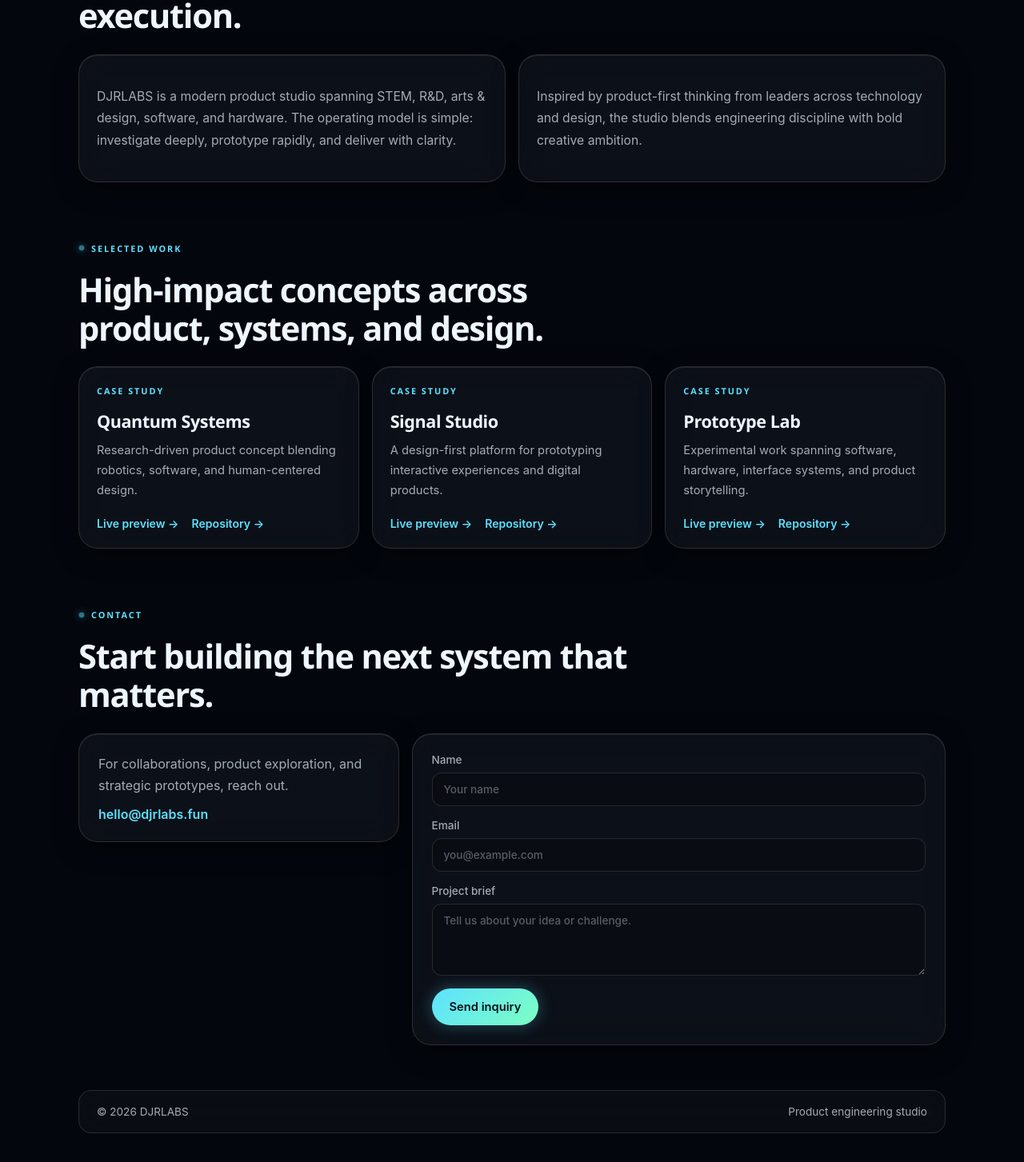
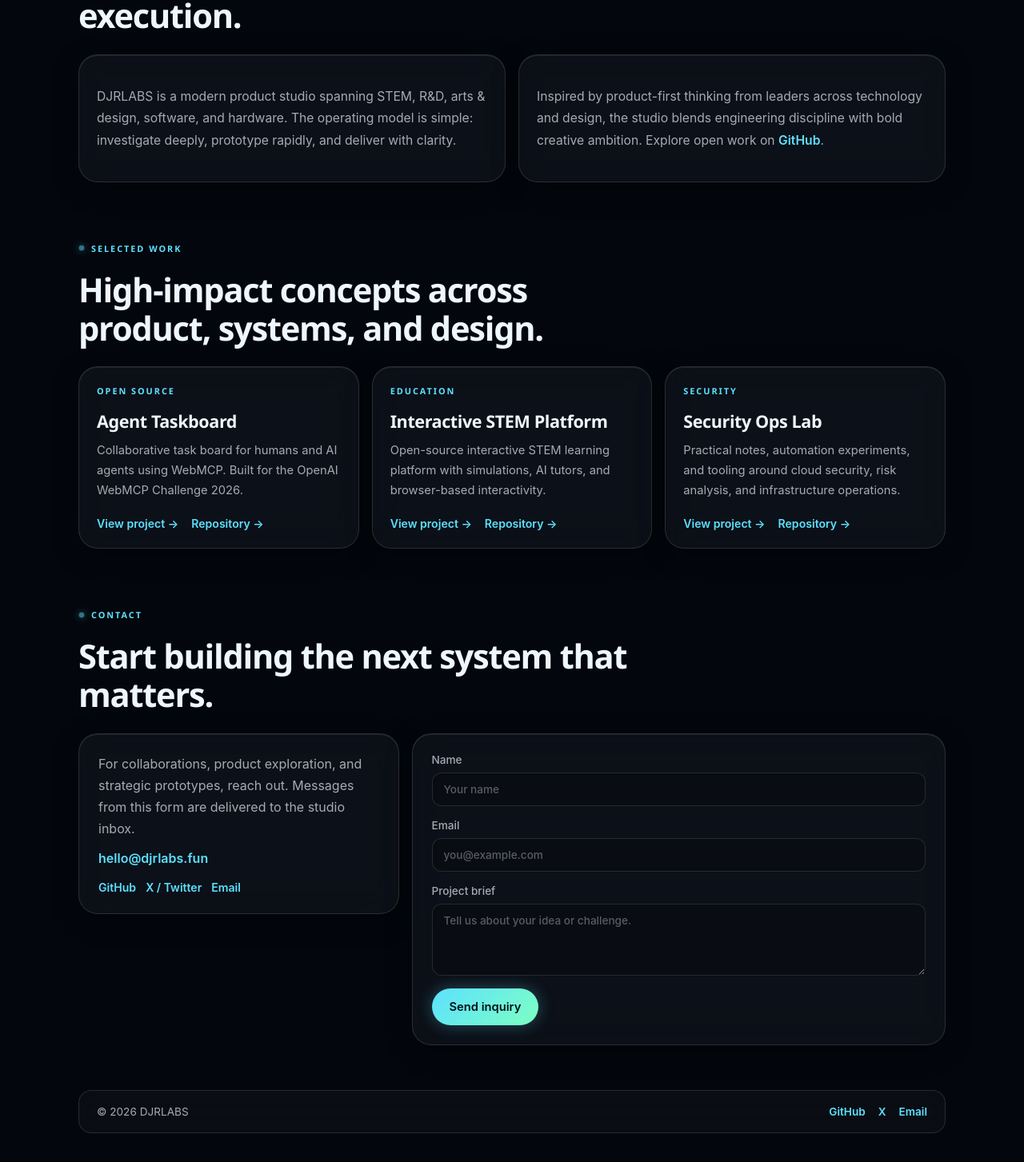
Before and after one commit to hkra1/djrlabs, a Next.js app: page / in a window 1280 px wide. Shown: the part 877-2330 px from the top of the page at 80% size. Built offline with nearby package versions, Linux system fonts and the light colour scheme.

Commit message:
Wire contact form to FormSubmit and link projects/nav to real sources

```diff
--- a/pages/_app.js
+++ b/pages/_app.js
@@ -8,7 +8,7 @@ export default function App({ Component, pageProps }) {
         <meta charSet="utf-8" />
         <meta
           httpEquiv="Content-Security-Policy"
-          content="default-src 'self'; base-uri 'self'; form-action 'self' mailto:; img-src 'self' data: https:; font-src 'self' https://fonts.gstatic.com; style-src 'self' 'unsafe-inline' https://fonts.googleapis.com; script-src 'self' 'unsafe-inline'; connect-src 'self'; frame-ancestors 'none'; object-src 'none'; upgrade-insecure-requests"
+          content="default-src 'self'; base-uri 'self'; form-action 'self' mailto: https://formsubmit.co; img-src 'self' data: https:; font-src 'self' https://fonts.gstatic.com; style-src 'self' 'unsafe-inline' https://fonts.googleapis.com; script-src 'self' 'unsafe-inline'; connect-src 'self' https://formsubmit.co; frame-ancestors 'none'; object-src 'none'; upgrade-insecure-requests"
         />
         <meta httpEquiv="X-Content-Type-Options" content="nosniff" />
         <meta httpEquiv="Referrer-Policy" content="strict-origin-when-cross-origin" />
--- a/pages/index.js
+++ b/pages/index.js
@@ -1,30 +1,43 @@
 import Head from 'next/head';
+import { useRouter } from 'next/router';
 import styles from '../styles/Home.module.css';
 
 const projects = [
   {
-    title: 'Quantum Systems',
-    desc: 'Research-driven product concept blending robotics, software, and human-centered design.',
-    repo: '#',
-    live: '#',
+    title: 'Agent Taskboard',
+    desc: 'Collaborative task board for humans and AI agents using WebMCP. Built for the OpenAI WebMCP Challenge 2026.',
+    repo: 'https://github.com/hkra1/webmcp-agent-taskboard',
+    live: 'https://github.com/hkra1/webmcp-agent-taskboard',
+    tag: 'Open source',
   },
   {
-    title: 'Signal Studio',
-    desc: 'A design-first platform for prototyping interactive experiences and digital products.',
-    repo: '#',
-    live: '#',
+    title: 'Interactive STEM Platform',
+    desc: 'Open-source interactive STEM learning platform with simulations, AI tutors, and browser-based interactivity.',
+    repo: 'https://github.com/hkra1/interactive-stem-platform',
+    live: 'https://github.com/hkra1/interactive-stem-platform',
+    tag: 'Education',
   },
   {
-    title: 'Prototype Lab',
-    desc: 'Experimental work spanning software, hardware, interface systems, and product storytelling.',
-    repo: '#',
-    live: '#',
+    title: 'Security Ops Lab',
+    desc: 'Practical notes, automation experiments, and tooling around cloud security, risk analysis, and infrastructure operations.',
+    repo: 'https://github.com/hkra1/security-ops-lab',
+    live: 'https://github.com/hkra1/security-ops-lab',
+    tag: 'Security',
   },
 ];
 
 const principles = ['STEM', 'R&D', 'ARTS & DESIGN', 'SOFTWARE', 'HARDWARE'];
 
+const social = [
+  { label: 'GitHub', href: 'https://github.com/hkra1' },
+  { label: 'X / Twitter', href: 'https://x.com/mehkra1' },
+  { label: 'Email', href: 'mailto:hello@djrlabs.fun' },
+];
+
 export default function Home() {
+  const router = useRouter();
+  const sent = router.query.sent === '1';
+
   return (
     <>
       <Head>
@@ -67,6 +80,9 @@ export default function Home() {
             <a href="#about">About</a>
             <a href="#projects">Projects</a>
             <a href="#contact">Contact</a>
+            <a href="https://github.com/hkra1" target="_blank" rel="noopener noreferrer">
+              GitHub
+            </a>
           </nav>
         </header>
 
@@ -134,7 +150,11 @@ export default function Home() {
             <div className={styles.aboutCard}>
               <p>
                 Inspired by product-first thinking from leaders across technology and design, the
-                studio blends engineering discipline with bold creative ambition.
+                studio blends engineering discipline with bold creative ambition. Explore open work on{' '}
+                <a href="https://github.com/hkra1" target="_blank" rel="noopener noreferrer">
+                  GitHub
+                </a>
+                .
               </p>
             </div>
           </div>
@@ -148,12 +168,12 @@ export default function Home() {
           <div className={styles.cardGrid}>
             {projects.map((project) => (
               <article key={project.title} className={styles.productCard}>
-                <span className={styles.cardTag}>Case study</span>
+                <span className={styles.cardTag}>{project.tag}</span>
                 <h3>{project.title}</h3>
                 <p>{project.desc}</p>
                 <div className={styles.cardActions}>
                   <a href={project.live} target="_blank" rel="noopener noreferrer">
-                    Live preview →
+                    View project →
                   </a>
                   <a href={project.repo} target="_blank" rel="noopener noreferrer">
                     Repository →
@@ -173,17 +193,48 @@ export default function Home() {
           <div className={styles.contactWrap}>
             <div className={styles.contactInfo}>
               <p>
-                For collaborations, product exploration, and strategic prototypes, reach out.
+                For collaborations, product exploration, and strategic prototypes, reach out. Messages
+                from this form are delivered to the studio inbox.
               </p>
               <a href="mailto:hello@djrlabs.fun">hello@djrlabs.fun</a>
+              <div className={styles.socialRow}>
+                {social.map((item) => (
+                  <a
+                    key={item.label}
+                    href={item.href}
+                    target={item.href.startsWith('http') ? '_blank' : undefined}
+                    rel={item.href.startsWith('http') ? 'noopener noreferrer' : undefined}
+                  >
+                    {item.label}
+                  </a>
+                ))}
+              </div>
             </div>
 
+            {sent ? (
+              <div className={styles.formSuccess} role="status">
+                <p className={styles.sectionEyebrow}>Message sent</p>
+                <h3>Thanks — your inquiry is in the queue.</h3>
+                <p>
+                  We will reply to the email you provided. You can also write directly to{' '}
+                  <a href="mailto:hello@djrlabs.fun">hello@djrlabs.fun</a>.
+                </p>
+                <a className={styles.secondaryButton} href="/#contact">
+                  Send another message
+                </a>
+              </div>
+            ) : (
               <form
                 className={styles.form}
-              action="mailto:hello@djrlabs.fun"
-              method="post"
-              encType="text/plain"
+                action="https://formsubmit.co/hkr96@outlook.in"
+                method="POST"
               >
+                <input type="hidden" name="_subject" value="DJRLABS website inquiry" />
+                <input type="hidden" name="_template" value="table" />
+                <input type="hidden" name="_captcha" value="false" />
+                <input type="hidden" name="_next" value="https://djrlabs.fun/?sent=1#contact" />
+                <input type="text" name="_honey" style={{ display: 'none' }} tabIndex={-1} autoComplete="off" />
+
                 <label>
                   <span>Name</span>
                   <input
@@ -220,12 +271,21 @@ export default function Home() {
                   Send inquiry
                 </button>
               </form>
+            )}
           </div>
         </section>
 
         <footer className={styles.footer}>
           <span>© {new Date().getFullYear()} DJRLABS</span>
-          <span>Product engineering studio</span>
+          <span className={styles.footerLinks}>
+            <a href="https://github.com/hkra1" target="_blank" rel="noopener noreferrer">
+              GitHub
+            </a>
+            <a href="https://x.com/mehkra1" target="_blank" rel="noopener noreferrer">
+              X
+            </a>
+            <a href="mailto:hello@djrlabs.fun">Email</a>
+          </span>
         </footer>
       </main>
     </>
--- a/styles/Home.module.css
+++ b/styles/Home.module.css
@@ -401,6 +401,7 @@
 /* —— Sections —— */
 .section {
   padding-top: 64px;
+  scroll-margin-top: 88px;
 }
 
 .sectionHeader {
@@ -430,6 +431,16 @@
   line-height: 1.75;
   font-size: 0.98rem;
   transition: border-color 0.25s ease, transform 0.25s ease;
+}
+
+.aboutCard a {
+  color: var(--cyan);
+  font-weight: 600;
+  text-decoration: none;
+}
+
+.aboutCard a:hover {
+  color: var(--mint);
 }
 
 .aboutCard:hover {
@@ -551,12 +562,41 @@
   color: var(--mint);
 }
 
-.form {
+.socialRow {
+  display: flex;
+  flex-wrap: wrap;
+  gap: 12px;
+  margin-top: 18px;
+}
+
+.socialRow a {
+  font-size: 0.88rem;
+}
+
+.form,
+.formSuccess {
   composes: glass;
   display: flex;
   flex-direction: column;
   gap: 16px;
   padding: 24px;
+}
+
+.formSuccess h3 {
+  margin: 0;
+  font-family: var(--font-display);
+  font-size: 1.35rem;
+}
+
+.formSuccess p {
+  margin: 0;
+  color: var(--text-muted);
+  line-height: 1.7;
+}
+
+.formSuccess a {
+  color: var(--cyan);
+  font-weight: 600;
 }
 
 .form label {
@@ -623,6 +663,22 @@
   -webkit-backdrop-filter: blur(16px);
 }
 
+.footerLinks {
+  display: inline-flex;
+  gap: 16px;
+  flex-wrap: wrap;
+}
+
+.footerLinks a {
+  color: var(--cyan);
+  text-decoration: none;
+  font-weight: 600;
+}
+
+.footerLinks a:hover {
+  color: var(--mint);
+}
+
 /* —— Responsive —— */
 @media (max-width: 900px) {
   .hero,
```
Lines whose indentation alone changed are shown as unchanged.
